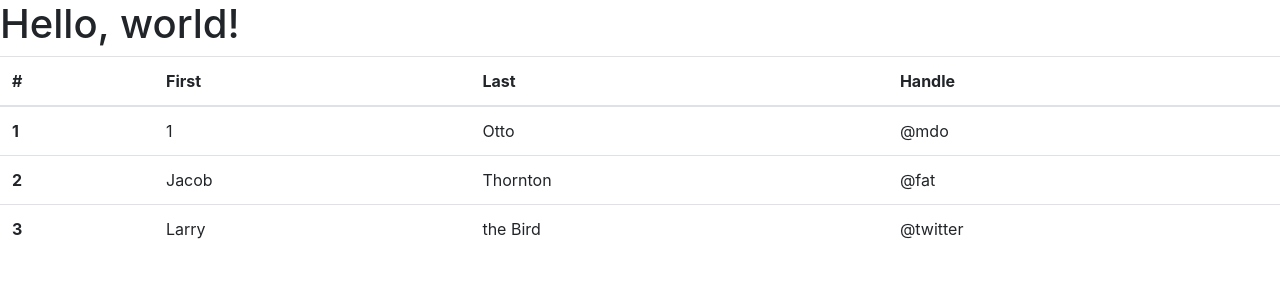
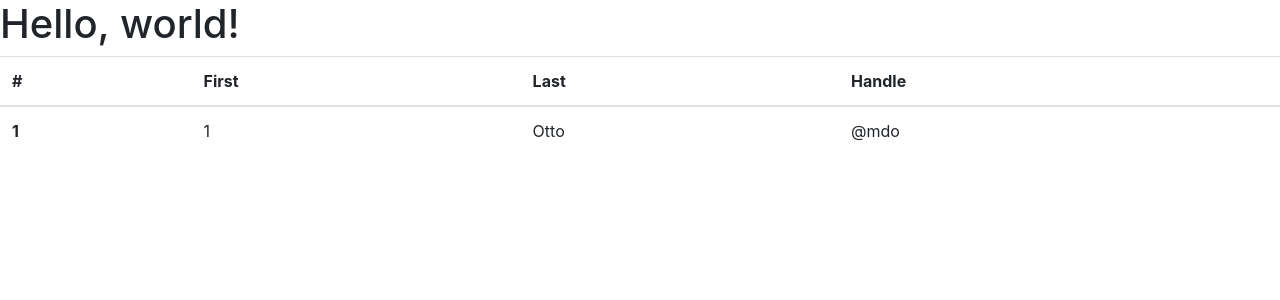
Before and after one commit to MightBeChris556/databaseSystems, a Flask app: template templates/index.html in a window 1280 px wide. Shown: the top 300 px of the page. Run offline with Flask 2, Linux system fonts and the light colour scheme; the template is opened without the code that fills it: most values are stand-ins (such as "Sample title", 1, 10 or a date in 2020); some libraries are stand-ins or nearby versions.

Commit message:
gunicorn

```diff
--- a/app.py
+++ b/app.py
@@ -30,7 +30,6 @@ def hello_world():  # put application's code here
 
 
             result = cursor.fetchall()
-            print(result)
             print(jsonify(result))
 
             connection.commit()
--- a/templates/index.html
+++ b/templates/index.html
@@ -29,20 +29,10 @@
       <td>{{ result.buyerid }}</td>
       <td>Otto</td>
       <td>@mdo</td>
-        {% endfor %}
+
     </tr>
-    <tr>
-      <th scope="row">2</th>
-      <td>Jacob</td>
-      <td>Thornton</td>
-      <td>@fat</td>
-    </tr>
-    <tr>
-      <th scope="row">3</th>
-      <td>Larry</td>
-      <td>the Bird</td>
-      <td>@twitter</td>
-    </tr>
+
+  {% endfor %}
   </tbody>
 </table>
 
```
